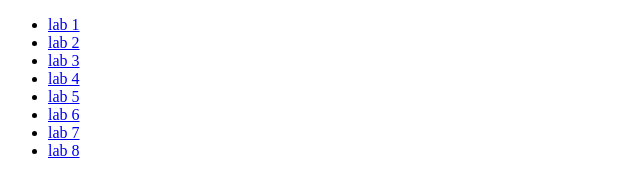
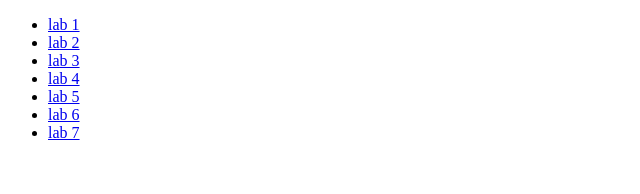
Before and after one commit to zheki4sh05/webprojects, a plain HTML site: page index.html in a window 1280 px wide. Shown: the full height of the page, 0-640 px from the left. Drawn offline with Linux system fonts and the light colour scheme.

Commit message:
modify list

```diff
--- a/index.html
+++ b/index.html
@@ -14,7 +14,6 @@
         <li><a href="lab5/index.html">lab 5</a></li>
         <li><a href="lab6/index.html">lab 6</a></li>
         <li><a href="lab7/index.html">lab 7</a></li>
-        <li><a href="lab8/index.html">lab 8</a></li>
     </ul>
 </body>
 </html>
```
